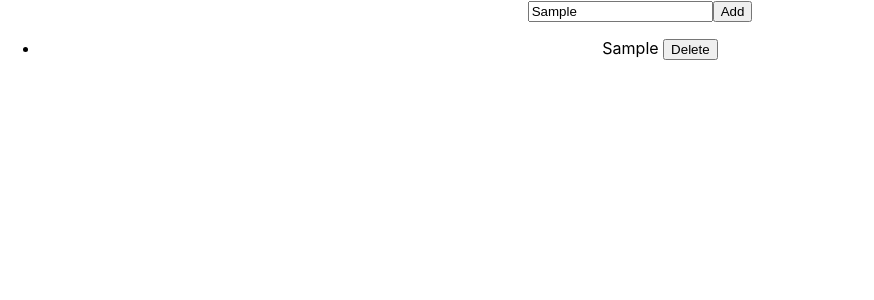
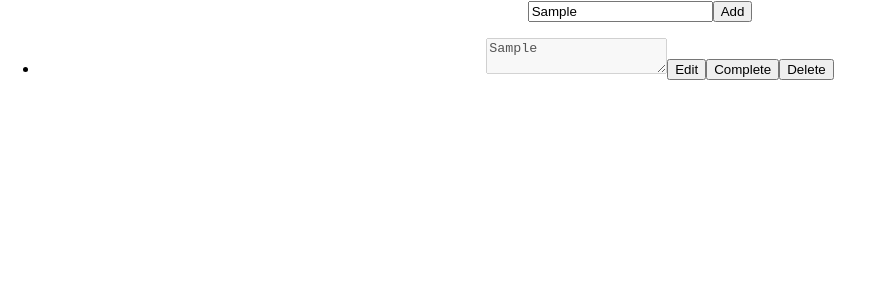
Before and after one commit to Satbir007/React-Projects, a React (Create React App) app: page / in a window 1280 px wide. Both pictures are taken after typing "Sample" into the empty fields and a click on the button "Add". Shown: the top 300 px of the page, without its empty margins (0-874 px from the left). Built offline with nearby package versions, Linux system fonts and the light colour scheme.

Commit message:
added update and complete reducer

```diff
--- a/src/components/Todos.js
+++ b/src/components/Todos.js
@@ -1,6 +1,6 @@
-import React, { useState } from "react";
+import React, { useRef, useState } from "react";
 import { connect } from "react-redux";
-import { addTodos, removeTodos } from "../redux/reducer";
+import { addTodos, removeTodos, updateTodos,completeTodos } from "../redux/reducer";
 
 const mapStateToProps = (state) => {
   return {
@@ -12,12 +12,27 @@
   return {
     addTodo: (obj) => dispatch(addTodos(obj)),
     removeTodo: (id) => dispatch(removeTodos(id)),
+    updateTodo: (obj) => dispatch(updateTodos(obj)),
+    completeTodo: (id) => dispatch(completeTodos(id)),
   };
 };
 
 const Todos = (props) => {
+  const [todo, setTodo] = useState("");
 
-  const [todo, setTodo] = useState("");
+  const inputRef = useRef(true);
+
+  const changeFocus = () => {
+    inputRef.current.disabled = false;
+    inputRef.current.focus();
+  };
+
+  const update = (id, value, event) => {
+    if (event.which === 13) {
+      props.updateTodo({ id, item: value });
+      inputRef.current.disabled = true;
+    }
+  };
 
   const handleChange = (event) => {
     setTodo(event.target.value);
@@ -53,7 +68,18 @@
         {props.todos.map((item) => {
           return (
             <li key={item.id}>
-              {item.item}{" "}
+              <textarea
+                ref={inputRef}
+                disabled={inputRef}
+                defaultValue={item.item}
+                onKeyPress={(event) =>
+                  update(item.id, inputRef.current.value, event)
+                }
+              />
+              <button onClick={() => changeFocus()}>Edit</button>
+              <button onClick={() => props.completeTodo(item.id)}>
+                Complete
+              </button>
               <button onClick={() => props.removeTodo(item.id)}>Delete</button>
             </li>
           );
--- a/src/redux/reducer.js
+++ b/src/redux/reducer.js
@@ -6,17 +6,37 @@
   initialState,
   reducers: {
     // here we will write about reducer
+
     // Adding todos
     addTodos: (state, action) => {
       state.push(action.payload);
       return state;
     },
+
     // remove Todos
     removeTodos: (state, action) => {
       return state.filter((item) => item.id !== action.payload);
     },
+
+    //update todos
+    updateTodos: (state, action) => {
+
+    },
+
+    //complete
+    completeTodos: (state,action) =>{
+      return state.map((todo)=>{
+        if(todo.id === action.payload){
+          return{
+            ...todo,
+            completed:true,
+          };
+        }
+        return todo;
+      });
+    }
   },
 });
 
-export const { addTodos, removeTodos } = addTodoReducer.actions;
+export const { addTodos, removeTodos, updateTodos,completeTodos } = addTodoReducer.actions;
 export const reducer = addTodoReducer.reducer;
```
